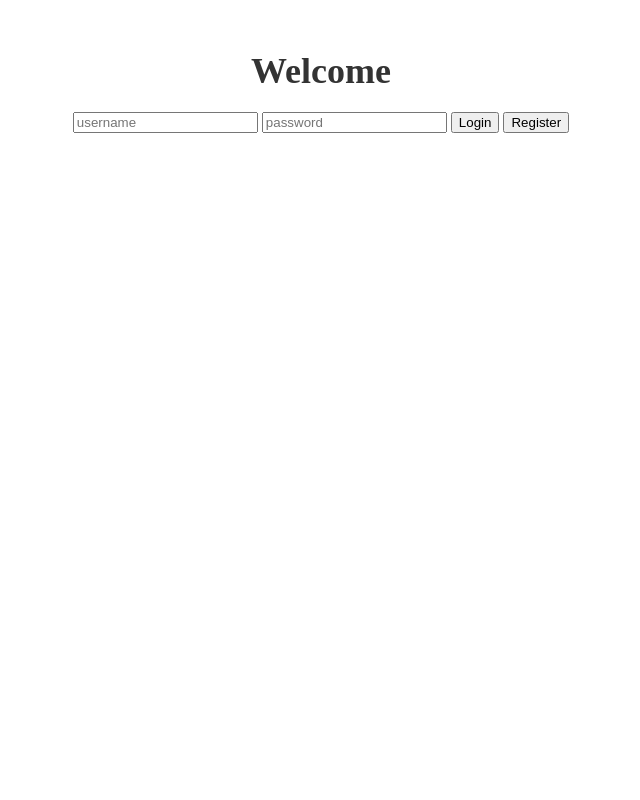
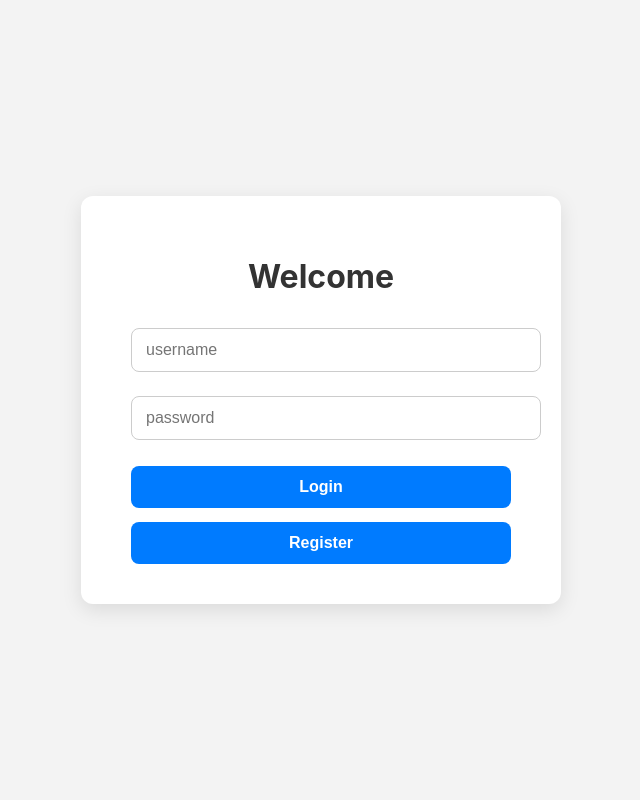
Before and after one commit to abhinaytn/flask-auth, a Flask app: page / in a window 1280 px wide. Shown: the whole page, without its empty margins (319-959 px from the left). Run offline with Flask 3, Linux system fonts and the light colour scheme.

Commit message:
update style.css

```diff
--- a/static/style.css
+++ b/static/style.css
@@ -1,56 +1,82 @@
-h1 {
-  text-align: center;
-  -webkit-box-pack: center;
-      -ms-flex-pack: center;
-          justify-content: center;
+body {
+  margin: 0;
+  padding: 0;
+  font-family: "Inter", Arial, sans-serif;
+  background: #f3f3f3;
+  display: flex;
+  justify-content: center;
+  align-items: center;
+  height: 100vh;
 }
 
 .container {
-  max-width: 800px;
-  margin: 50px auto;
+  width: 380px;
+  padding: 40px 50px;
+  background: #fff;
+  border-radius: 12px;
+  box-shadow: 0 6px 20px rgba(0, 0, 0, 0.1);
   text-align: center;
 }
 
-.container h1 {
-  font-size: 36px;
+h1 {
+  font-size: 32px;
   color: #333;
   margin-bottom: 20px;
 }
 
-.container p {
-  font-size: 18px;
-  color: #666;
-  margin-bottom: 20px;
+.input-field {
+  width: 100%;
+  padding: 12px 14px;
+  margin: 12px 0;
+  border: 1px solid #ccc;
+  border-radius: 8px;
+  font-size: 16px;
+  outline: none;
+  transition: border-color 0.2s ease, box-shadow 0.2s ease;
 }
 
-.container .login-btn {
-  padding: 10px 20px;
-  background-color: #007bff;
-  color: #fff;
-  border: none;
-  border-radius: 5px;
-  text-decoration: none;
-  cursor: pointer;
-  -webkit-transition: background-color 0.3s ease;
-  transition: background-color 0.3s ease;
+.input-field:focus {
+  border-color: #007bff;
+  box-shadow: 0 0 4px rgba(0, 123, 255, 0.4);
 }
 
-.container .login-btn:hover {
-  background-color: #0056b3;
+.btn {
+  width: 100%;
+  padding: 12px;
+  margin-top: 14px;
+  border: none;
+  border-radius: 8px;
+  font-size: 16px;
+  font-weight: 600;
+  cursor: pointer;
+  transition: background-color 0.2s ease;
 }
 
-.container .logout-btn {
-  padding: 10px 20px;
-  background-color: #dc3545;
+.btn-login {
+  background: #007bff;
   color: #fff;
-  border: none;
-  border-radius: 5px;
-  text-decoration: none;
-  cursor: pointer;
-  -webkit-transition: background-color 0.3s ease;
-  transition: background-color 0.3s ease;
 }
 
-.container .logout-btn:hover {
-  background-color: #b52a37;
+.btn-login:hover {
+  background: #0056cc;
 }
+
+.btn-logout {
+  display: inline-block;
+  padding: 12px 18px;
+  background: #dc3545;
+  color: #fff;
+  text-decoration: none;
+  border-radius: 8px;
+  margin-top: 20px;
+  transition: background-color 0.2s ease;
+}
+
+.btn-logout:hover {
+  background: #b52a37;
+}
+
+p {
+  font-size: 18px;
+  color: #555;
+}
```
